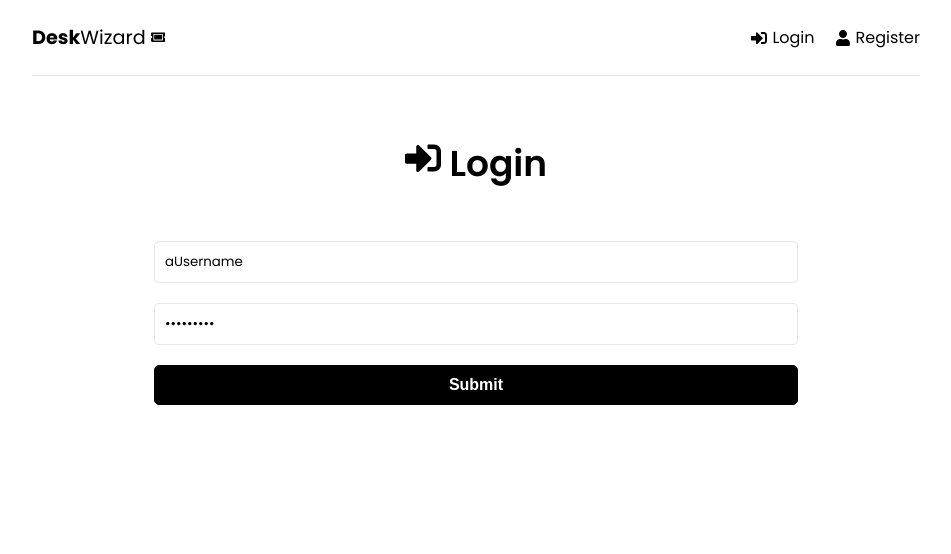
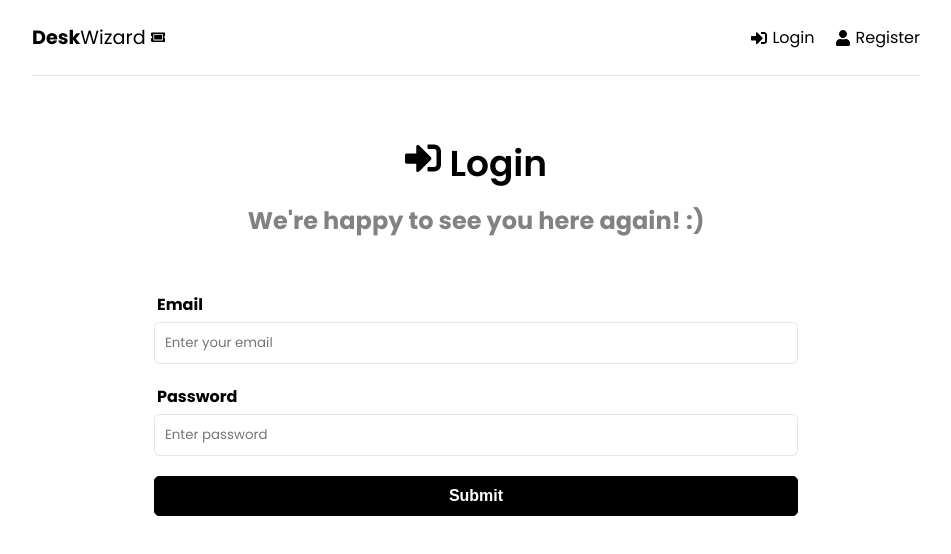
Before and after one commit to agustinlozano/DeskWizard, a React (Vite) app in the folder frontend/: page /login in a window 1280 px wide. Shown: the top 554 px of the page, without its empty margins (164-1115 px from the left). Built offline with nearby package versions, Linux system fonts and the light colour scheme.

Commit message:
Edit Login and Register pages using the state

```diff
--- a/frontend/src/pages/Login.jsx
+++ b/frontend/src/pages/Login.jsx
@@ -1,12 +1,59 @@
+import { useState, useEffect } from 'react'
 import { FaSignInAlt } from 'react-icons/fa'
+import { useDispatch, useSelector } from 'react-redux'
+import { useNavigate } from 'react-router-dom'
+import { toast } from 'react-toastify'
+import { login, reset } from '../features/auth/authSlice'
+import Spinner from '../component/Spinner'
 
 const Login = () => {
-  const onChange = event => {
+  const [formData, setFormData] = useState({
+    email: '',
+    password: ''
+  })
 
+  const dispatch = useDispatch()
+  const navigate = useNavigate()
+
+  const { email, password } = formData
+
+  const { user, isLoading, isError, isSuccess, message } = useSelector(
+    (state) => state.auth
+  )
+
+  // This useEffect check the login
+  useEffect(() => {
+    if (isError) {
+      toast.error('Invalid user or password')
+    }
+
+    if (isSuccess || user) {
+      navigate('/')
+    }
+
+    dispatch(reset())
+  }, [isError, isSuccess, user, message, navigate, dispatch])
+
+  const onChange = (event) => {
+    setFormData((prevState) => ({
+      ...prevState,
+      [event.target.name]: event.target.value
+    }))
   }
 
-  const onSubmit = event => {
+  const onSubmit = (event) => {
+    event.preventDefault()
 
+    const userData = {
+      email,
+      password
+    }
+
+    dispatch(login(userData))
+  }
+
+  if (isLoading) {
+    return <Spinner />
   }
 
   return (
@@ -15,36 +62,41 @@ const Login = () => {
         <h1>
           <FaSignInAlt /> Login
         </h1>
+        <p>We're happy to see you here again! :)</p>
       </section>
 
       <section className='form'>
         <form onSubmit={onSubmit}>
           <div className='form-group'>
+            <label htmlFor='email'>
+              <span>Email</span>
+            </label>
             <input
               type='email'
               className='form-control'
               id='email'
               name='email'
-              value='aUsername'
+              value={email}
               onChange={onChange}
               placeholder='Enter your email'
               required
             />
           </div>
-
           <div className='form-group'>
+            <label htmlFor='password'>
+              <span>Password</span>
+            </label>
             <input
               type='password'
               className='form-control'
               id='password'
               name='password'
-              value='aPassword'
+              value={password}
               onChange={onChange}
               placeholder='Enter password'
               required
             />
           </div>
-
           <div className='form-group'>
             <button className='btn btn-block'>Submit</button>
           </div>
--- a/frontend/src/pages/Register.jsx
+++ b/frontend/src/pages/Register.jsx
@@ -1,12 +1,67 @@
+import { useState, useEffect } from 'react'
+import { useNavigate } from 'react-router-dom'
+import { toast } from 'react-toastify'
 import { FaUser } from 'react-icons/fa'
+import { useDispatch, useSelector } from 'react-redux'
+import { register, reset } from '../features/auth/authSlice'
+import Spinner from '../component/Spinner'
 
 const Register = () => {
-  const onSubmit = event => {
+  const [formData, setFormData] = useState({
+    name: '',
+    email: '',
+    password: '',
+    password2: ''
+  })
 
+  const { name, email, password, password2 } = formData
+
+  const dispatch = useDispatch()
+  const navigate = useNavigate()
+
+  const { user, isLoading, isError, isSuccess, message } = useSelector(
+    (state) => state.auth
+  )
+
+  useEffect(() => {
+    if (isError) {
+      toast.error(message)
+    }
+
+    // Redirect when logged in
+    if (isSuccess || user) {
+      navigate('/')
+    }
+
+    dispatch(reset())
+  }, [isError, isSuccess, user, message, navigate, dispatch])
+
+  // as we fill in the form fields, the status is updated
+  const onChange = (e) => {
+    setFormData((prevState) => ({
+      ...prevState,
+      [e.target.name]: e.target.value
+    }))
   }
 
-  const onChange = event => {
+  const onSubmit = (e) => {
+    e.preventDefault()
 
+    if (password !== password2) {
+      toast.error('Passwords do not match')
+    } else {
+      const userData = {
+        name,
+        email,
+        password
+      }
+
+      dispatch(register(userData))
+    }
+  }
+
+  if (isLoading) {
+    return <Spinner />
   }
 
   return (
@@ -21,36 +76,45 @@ const Register = () => {
       <section className='form'>
         <form onSubmit={onSubmit}>
           <div className='form-group'>
+            <label htmlFor='name'>
+              <span>Name</span>
+            </label>
             <input
               type='text'
               className='form-control'
               id='name'
               name='name'
-              value='aName'
+              value={name}
               onChange={onChange}
               placeholder='Enter your name'
               required
             />
           </div>
           <div className='form-group'>
+            <label htmlFor='email'>
+              <span>Email</span>
+            </label>
             <input
               type='email'
               className='form-control'
               id='email'
               name='email'
-              value='anEmail'
+              value={email}
               onChange={onChange}
               placeholder='Enter your email'
               required
             />
           </div>
           <div className='form-group'>
+            <label htmlFor='password'>
+              <span>Password</span>
+            </label>
             <input
               type='password'
               className='form-control'
               id='password'
               name='password'
-              value='aPassword'
+              value={password}
               onChange={onChange}
               placeholder='Enter password'
               required
@@ -62,7 +126,7 @@ const Register = () => {
               className='form-control'
               id='password2'
               name='password2'
-              value='aPassword2'
+              value={password2}
               onChange={onChange}
               placeholder='Confirm password'
               required
```
